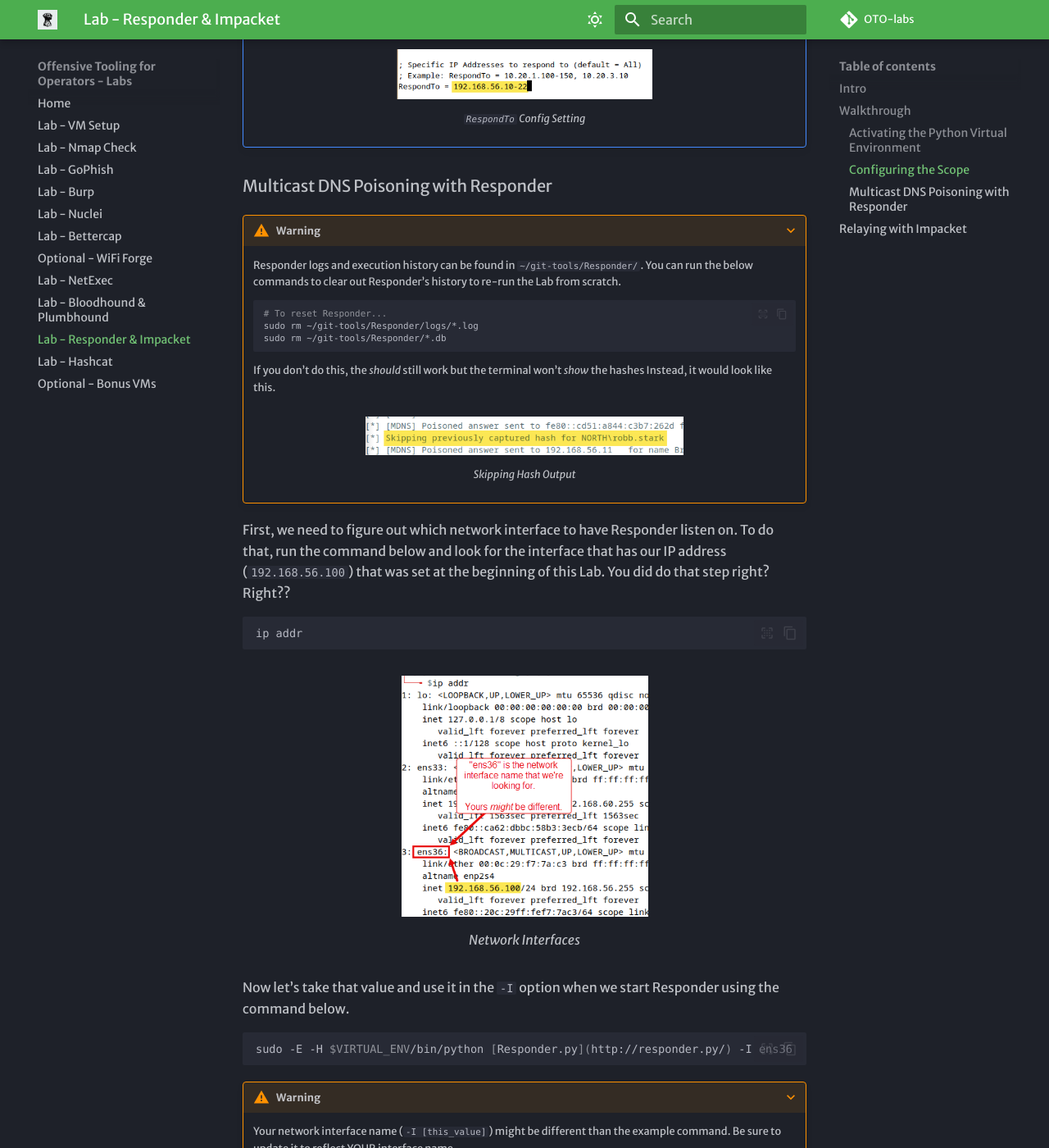
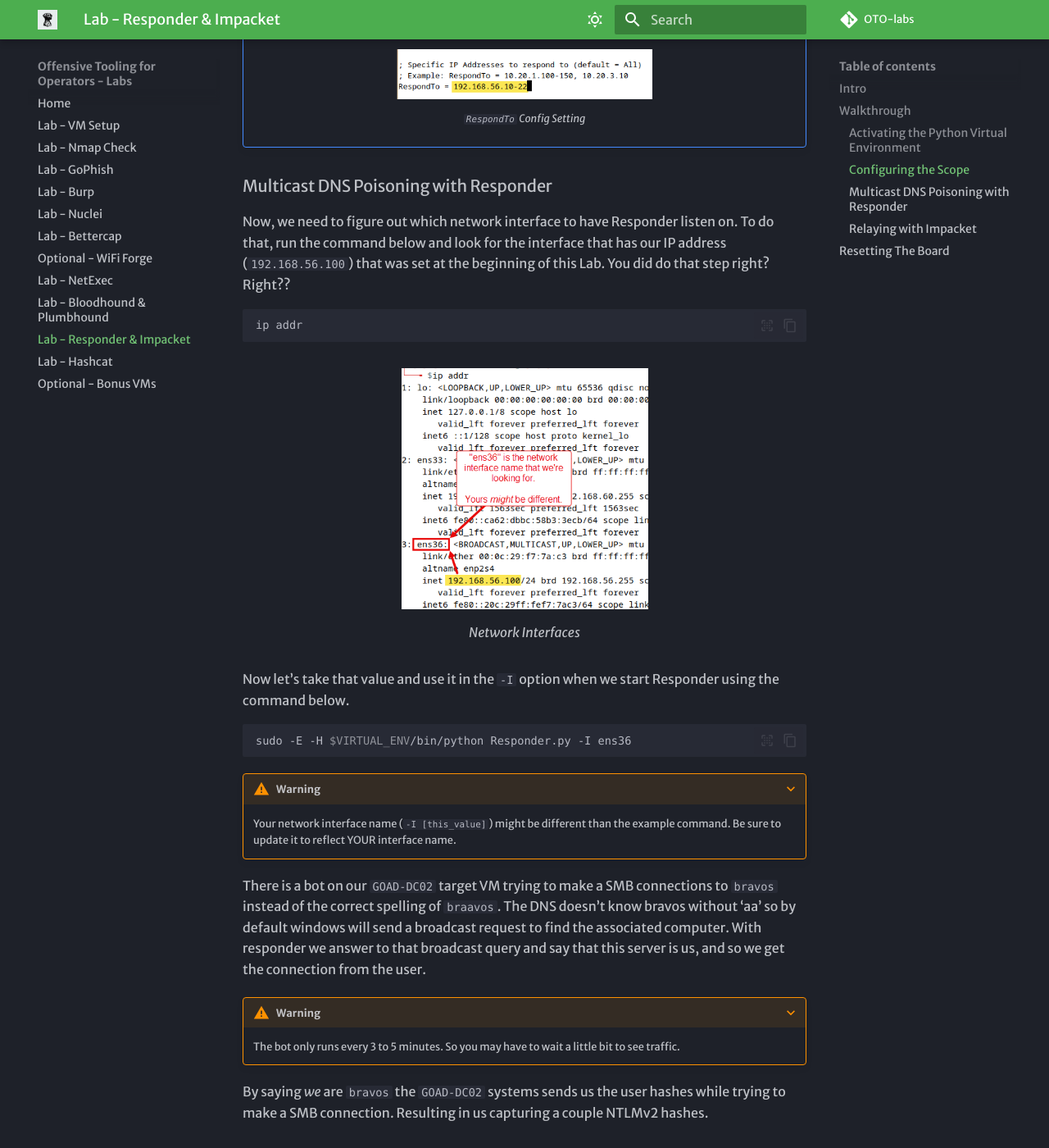
Before and after one commit to ridgebackinfosec/OTO-labs, an MkDocs documentation site: the page built from docs/labs/responder-impacket/index.md, in a window 1280 px wide and 1400 px high, scrolled down 3186 px. Shown: the whole window at 82% size. Built offline with MkDocs 1.6.1 and Material for MkDocs 9.7.7, drawn with Linux system fonts in a browser that asks for light colours; some web fonts are replaced; comment, search, counter and statistics services are not loaded; some of the changed text lies outside the part shown.

Commit message:
Updated static IP instructions & rearranged some of Responder lab

````diff
--- a/docs/labs/responder-impacket/index.md
+++ b/docs/labs/responder-impacket/index.md
@@ -102,24 +102,7 @@
 
 ### Multicast DNS Poisoning with Responder
 
-???+ warning
-    Responder logs and execution history can be found in `~/git-tools/Responder/`.
-    You can run the below commands to clear out Responder’s history to re-run the Lab from scratch.
-
-    ```bash
-    # To reset Responder...
-    sudo rm ~/git-tools/Responder/logs/*.log
-    sudo rm ~/git-tools/Responder/*.db
-    ```
-
-    If you don’t do this, the *should* still work but the terminal won’t *show* the hashes Instead, it would look like this.
-
-    ![Skipping Hash Output](img\Untitled%201.png){ width="70%" }
-    ///caption
-    Skipping Hash Output
-    ///
-
-First, we need to figure out which network interface to have Responder listen on. To do that, run the command below and look for the interface that has our IP address (`192.168.56.100`) that was set at the beginning of this Lab. You did do that step right? Right??
+Now, we need to figure out which network interface to have Responder listen on. To do that, run the command below and look for the interface that has our IP address (`192.168.56.100`) that was set at the beginning of this Lab. You did do that step right? Right??
 
 ```bash
 ip addr
@@ -133,7 +116,7 @@
 Now let’s take that value and use it in the `-I` option when we start Responder using the command below.
 
 ```bash
-sudo -E -H $VIRTUAL_ENV/bin/python [Responder.py](http://responder.py/) -I ens36
+sudo -E -H $VIRTUAL_ENV/bin/python Responder.py -I ens36
 ```
 
 ???+ warning
@@ -200,7 +183,7 @@
 ???+ warning
     Keep these for when we get to Hashcat.
 
-## Relaying with Impacket
+### Relaying with Impacket
 
 ???+ warning
     You’ll need BOTH `GOAD-DC02` and `GOAD-SRV02` targets running in order to relay successfully.
@@ -221,7 +204,7 @@
 Once you've turned off SMB and HTTP. in the configuration. you can start Responder back up using the same command. that you ran before in the first section of this lab. As you can see from the screenshot below, it should be indicated when responder starts up that both those services are disabled.
 
 ```bash
-sudo -E -H $VIRTUAL_ENV/bin/python [Responder.py](http://responder.py/) -I ens36
+sudo -E -H $VIRTUAL_ENV/bin/python Responder.py -I ens36
 ```
 
 ![Services are Off](img\Untitled%205.png){ width="70%" }
@@ -328,6 +311,24 @@
 less smb-relay.log
 ```
 
+## Resetting The Board
+
+Responder logs and execution history can be found in `~/git-tools/Responder/`.
+You can run the below commands to clear out Responder’s history to re-run the Lab from scratch.
+
+```bash
+# To reset Responder...
+sudo rm ~/git-tools/Responder/logs/*.log
+sudo rm ~/git-tools/Responder/*.db
+```
+
+If you don’t do this, the Lab *should* still work but the terminal won’t *show* the hashes. Instead, it would look like this.
+
+![Skipping Hash Output](img\Untitled%201.png){ width="70%" }
+///caption
+Skipping Hash Output
+///
+
 <!-- The following section is not accurate and needs close review. -->
 <!-- ## Optional: SMB Auth / Pass-the-Hash
 
````
Also changed, not shown: docs/labs/vm_setup/index.md (+4 -1 lines), docs/labs/vm_setup/img/image 2.png (deleted), docs/labs/vm_setup/img/network_config.png (added), 1 other file.
